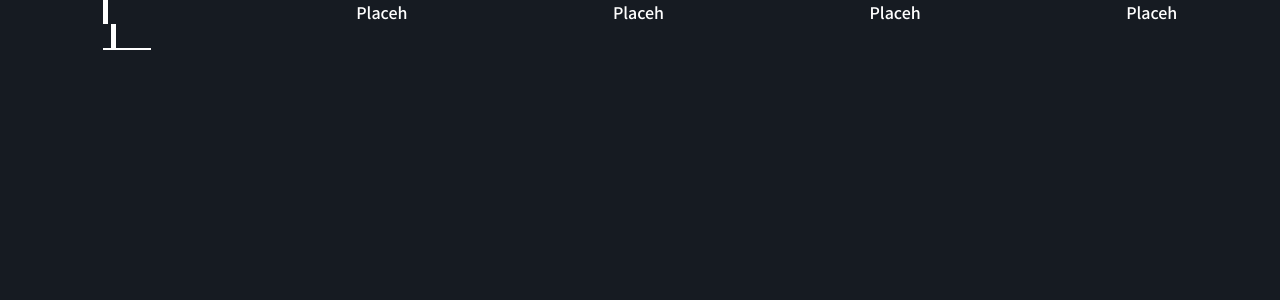
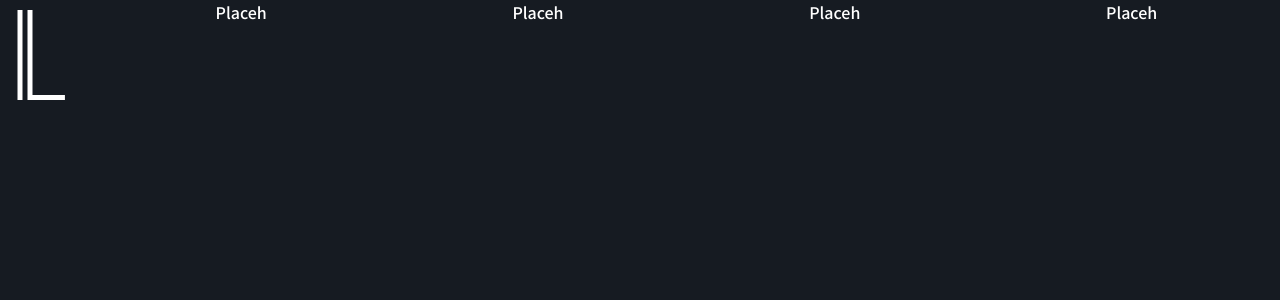
Before and after one commit to LckyLke/personal, a React (Create React App) app: page / in a window 1280 px wide. Shown: the top 300 px of the page. Built offline with nearby package versions, Linux system fonts and the light colour scheme.

Commit message:
Added SVG and started animating the svg using css (sass) keyframe animations

```diff
--- a/src/App.css
+++ b/src/App.css
@@ -1,4 +1,4 @@
-@import url('https://fonts.googleapis.com/css2?family=Noto+Sans+TC:wght@500&display=swap');
+@import url("https://fonts.googleapis.com/css2?family=Noto+Sans+TC:wght@500&display=swap");
 
 body {
   box-sizing: border-box;
--- a/src/LandingPage/pages/Startpage/Startpage.js
+++ b/src/LandingPage/pages/Startpage/Startpage.js
@@ -1,11 +1,15 @@
 import React from 'react'
 import "./Startpage.sass"
 import NavHeader from "../../../Shared/NavHeader/NavHeader"
+import AnimPcBoy from "../../components/AnimPcBoy"
 
 const Startpage = () => {
     return (
         <div className="main">
+
             <NavHeader/>
+            <AnimPcBoy/>
+
         </div>
     )
 }
--- a/src/LandingPage/pages/Startpage/Startpage.sass
+++ b/src/LandingPage/pages/Startpage/Startpage.sass
@@ -2,3 +2,6 @@
     background-color: #161B22
     color: white
     height: 100vh
+    display: flex
+    flex-direction: column
+    justify-content: space-between
--- a/src/Shared/NavHeader/NavHeader.js
+++ b/src/Shared/NavHeader/NavHeader.js
@@ -1,20 +1,43 @@
-import React from 'react'
-import "./NavHeader.sass"
+import React from "react";
+import "./NavHeader.sass";
 
 const NavHeader = () => {
   return (
     <nav className="mainNav">
-            <div className="logoContainer">
-                <div className="lineOne"></div>
-                <div className="lineTwo"></div>
-                <div className="lineBot"></div>
-            </div>
+      <svg width="100" height="100">
+        <line
+          x1="20"
+          x2="20"
+          y1="10"
+          y2="100%"
+          stroke="white"
+          strokeWidth="5"
+        />
+        <line
+          x1="30"
+          x2="30"
+          y1="10"
+          y2="100%"
+          stroke="white"
+          strokeWidth="5"
+        />
+        <line
+          x1="30"
+          x2="70%"
+          y1="97.5"
+          y2="97.5"
+          stroke="white"
+          strokeWidth="5"
+        />
+      </svg>
+      <div className="spaceNav">
         <div>Placeh</div>
         <div>Placeh</div>
         <div>Placeh</div>
         <div>Placeh</div>
+      </div>
     </nav>
-    )
-}
+  );
+};
 
-export default NavHeader
+export default NavHeader;
--- a/src/Shared/NavHeader/NavHeader.sass
+++ b/src/Shared/NavHeader/NavHeader.sass
@@ -1,7 +1,10 @@
 .mainNav
     display: flex
+
+.spaceNav
+    display: flex
     justify-content: space-around
-
+    width: 100%
 
 %line
     background-color: white
```
Lines whose indentation alone changed are shown as unchanged.
